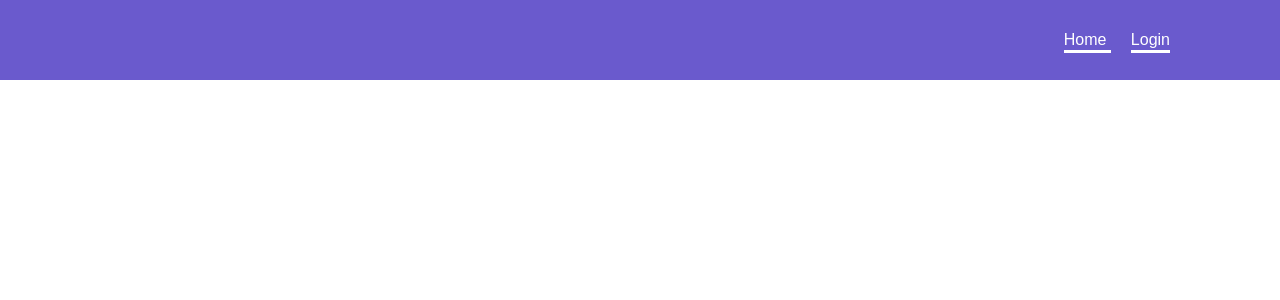
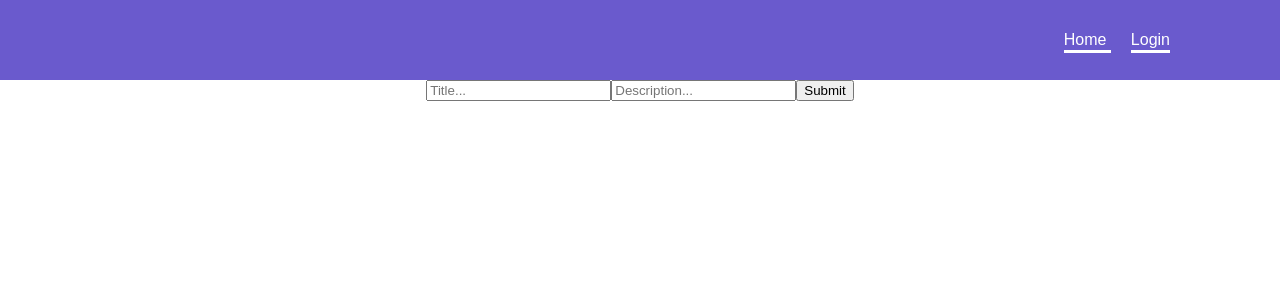
Before and after one commit to tla111/react-pedro-firebase, a React (Create React App) app in the folder front_end/: page /createpost in a window 1280 px wide. Shown: the top 300 px of the page. Built offline with nearby package versions, Linux system fonts and the light colour scheme; no server answers.

Commit message:
added inputs

```diff
--- a/front_end/src/pages/create-post/create-form.tsx
+++ b/front_end/src/pages/create-post/create-form.tsx
@@ -3,6 +3,10 @@ import * as yup from "yup";
 
 export const CreateForm = () => {
     return (
-        <form></form>
+        <form>
+            <input placeholder="Title..." />
+            <input placeholder="Description..." />
+            <input type="submit" />
+        </form>
     )
 }
```
